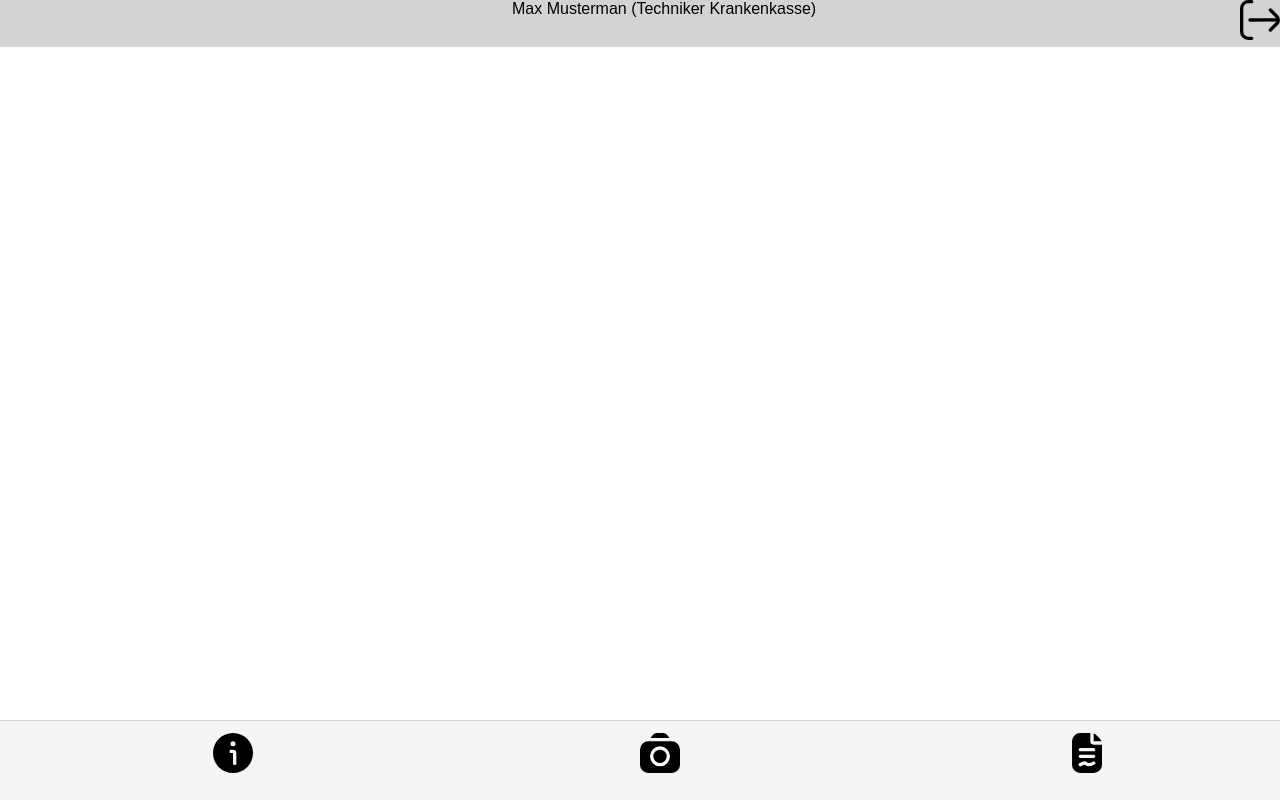
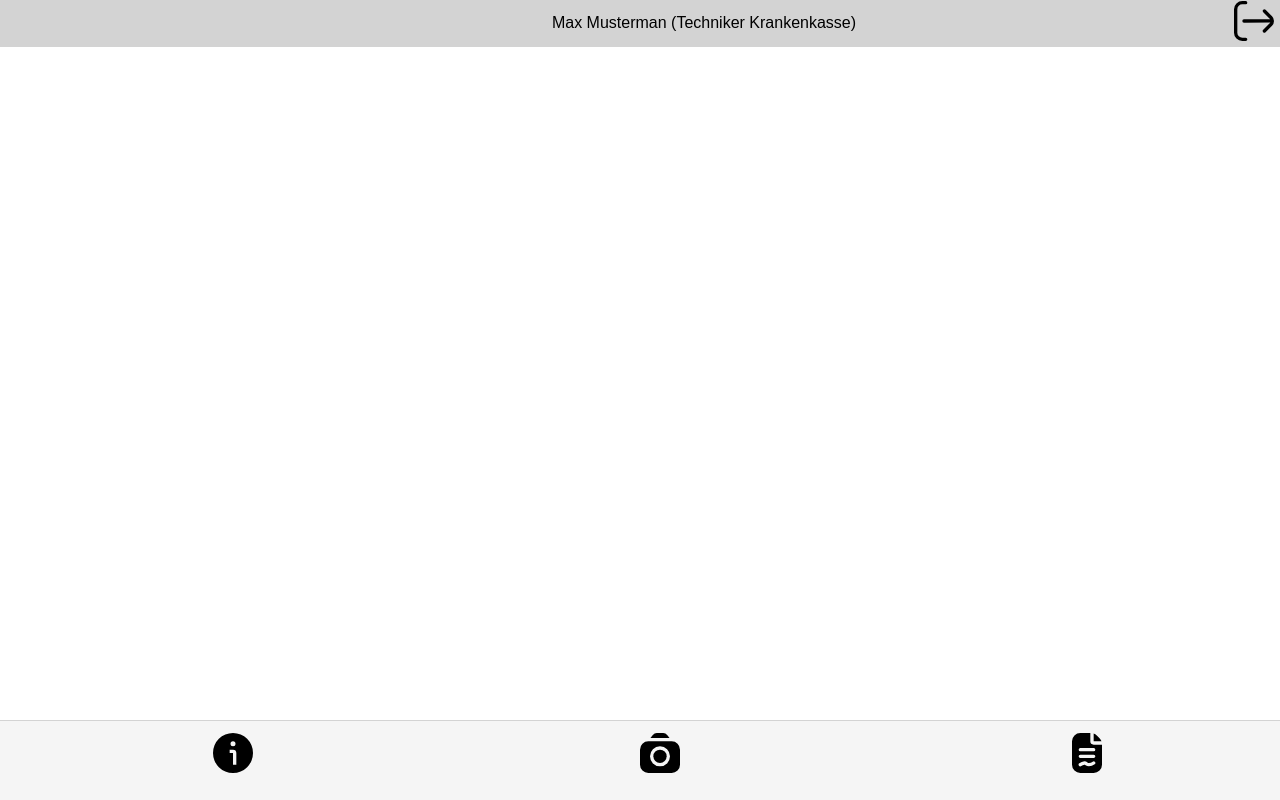
Before and after one commit to bdrde/video-pwa, a plain HTML site: page index.html in a window 1280 px wide. Drawn offline with Linux system fonts and the light colour scheme.

Commit message:
a bit header styling

```diff
--- a/css/style.css
+++ b/css/style.css
@@ -144,28 +144,39 @@ header {
    min-height: 35pt;
    background-color: lightgray;
    overflow: auto;
+   flex-direction: row;
 }
 
 header > div {
   margin: 0pt;
+  display: inline-block;
+  overflow: hidden;
+  /*
+  border-right: 2pt;
+  border-right-color: gray;
+  border-right-style: solid;
+*/
 }
 
-.header-right-wrapper {
-  margin: 0;
-  margin-left: auto;
+#custom-header {
+  width: 20%;
+  text-align: left;
+  align-content: left;
+}
+#data-header {
+  width: 70%;
+  text-align: center;
+  align-content: center;
+}
+#signout-header {
+  width: 10%;
+  align-content: right;
+  text-align: right;
 }
 
-header > #data-header {
-}
-
-header > #custom-header {
-  width: 40%;
-  overflow: hidden;
-  /*
-  border-right: 1pt;
-  border-right-color: gray;
-  border-right-style: solid;
-  */
+.nav-button-signout {
+  border: 0;
+  background-color: transparent;
 }
 
 nav {
@@ -221,6 +232,8 @@ main {
 
 .nav-icon-signout {
   height: 30pt;
+  margin: 0;
+  border: 0;
 }
 
 .center-vertically {
--- a/index.html
+++ b/index.html
@@ -47,10 +47,8 @@
             <div id="data-header">
                 Max Musterman (Techniker Krankenkasse)
             </div>
-            <div class="header-right-wrapper">
-                <a href="#" onclick="logout()">
-                    <img src="./images/sign-out.svg" class="nav-icon-signout" />
-                </a>
+            <div id="signout-header">
+                <button onclick="logout()" class="nav-button-signout"><img src="./images/sign-out.svg" class="nav-icon-signout" /></button>
             </div>
         </header>
 
```
